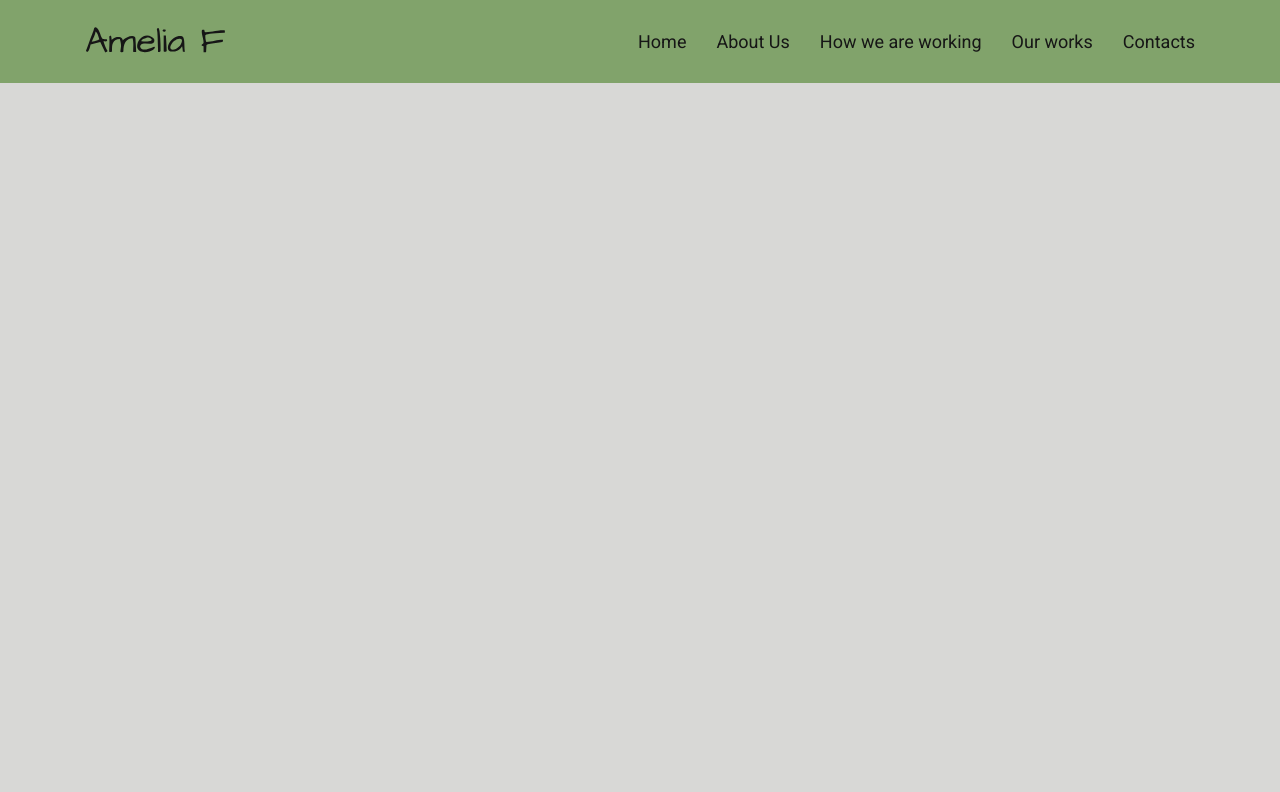
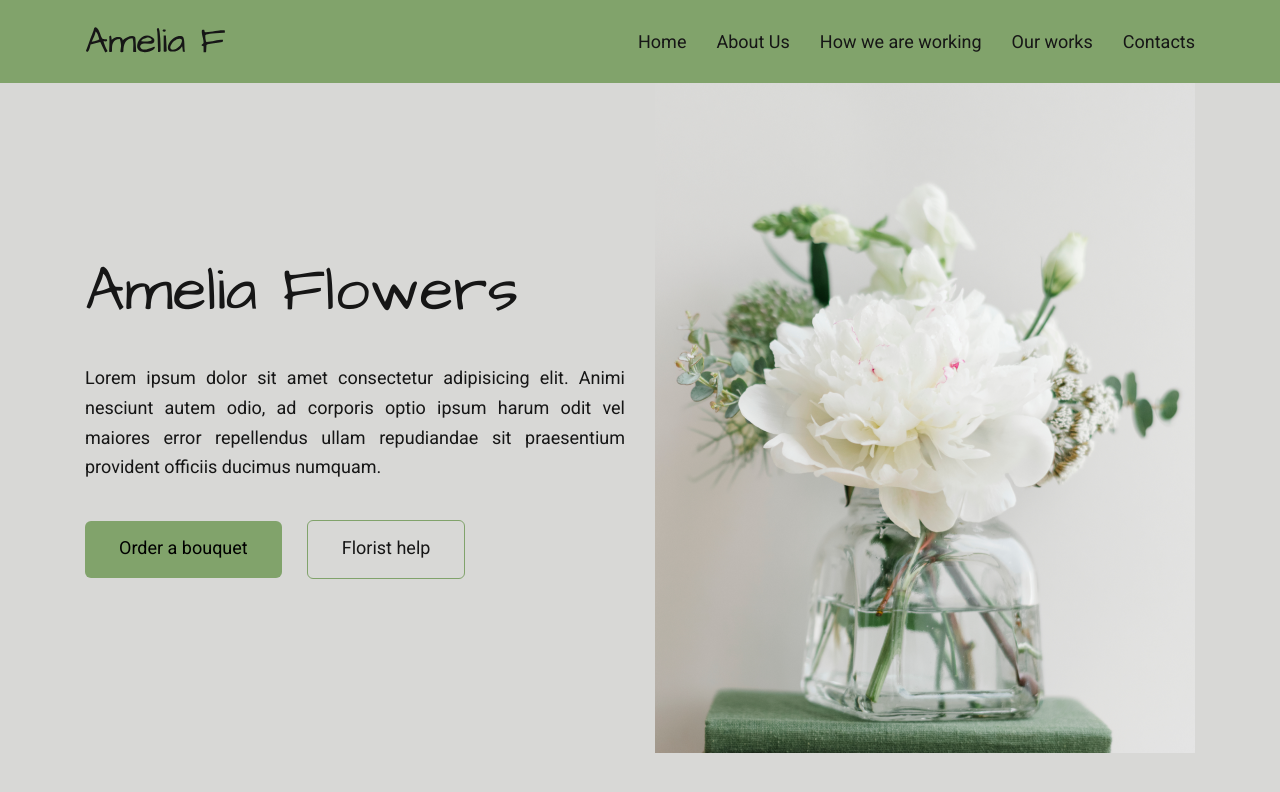
Before and after one commit to Yaroslav-Rechkin/hillel_hw-04.12.2023, a plain HTML site: page index.html in a window 1280 px wide. Drawn offline with Linux system fonts and the light colour scheme.

Commit message:
first block is done

```diff
--- a/css/style.css
+++ b/css/style.css
@@ -37,3 +37,41 @@ body {
   color: inherit;
   text-decoration: none;
 }
+
+/* Main */
+
+/* first-section */
+
+.first-section-container {
+  display: flex;
+  align-items: center;
+  gap: 30px;
+}
+.first-section-title {
+  font-family: 'Architects Daughter', cursive;
+  font-size: 62px;
+  margin-bottom: 41px;
+}
+.first-section-text {
+  text-align: justify;
+  line-height: 164.063%;
+  margin-bottom: 38px;
+}
+.first-section-buttons {
+  display: flex;
+  gap: 25px;
+  align-items: center;
+}
+.order-button {
+  background: #81A36B;
+  padding: 18px 34px 21px 34px;
+  border-radius: 6px;
+  cursor: pointer;
+}
+.help-button {
+  color: inherit;
+  text-decoration: none;
+  padding: 18px 34px 21px 34px;
+  border: 1px solid #81A36B;
+  border-radius: 6px;
+}
--- a/index.html
+++ b/index.html
@@ -24,5 +24,22 @@
       </ul>
     </div>
   </header>
+  <main>
+    <section>
+      <div class="container first-section-container">
+        <div class="first-section-content">
+          <h1 class="first-section-title">Amelia Flowers</h1>
+          <p class="first-section-text">Lorem ipsum dolor sit amet consectetur adipisicing elit. Animi nesciunt autem odio, ad corporis optio ipsum harum odit vel maiores error repellendus ullam repudiandae sit praesentium provident officiis ducimus numquam.</p>
+          <div class="first-section-buttons">
+            <button type="button" name="order-button" class="order-button">Order a bouquet</button>
+            <a href="#" class="help-button">Florist help</a>
+          </div>
+        </div>
+        <div class="first-section-img">
+          <img src="img/amelia-1.png" alt="Flowers" width="540" height="670">
+        </div>
+      </div>
+    </section>
+  </main>
 </body>
 </html>
```
